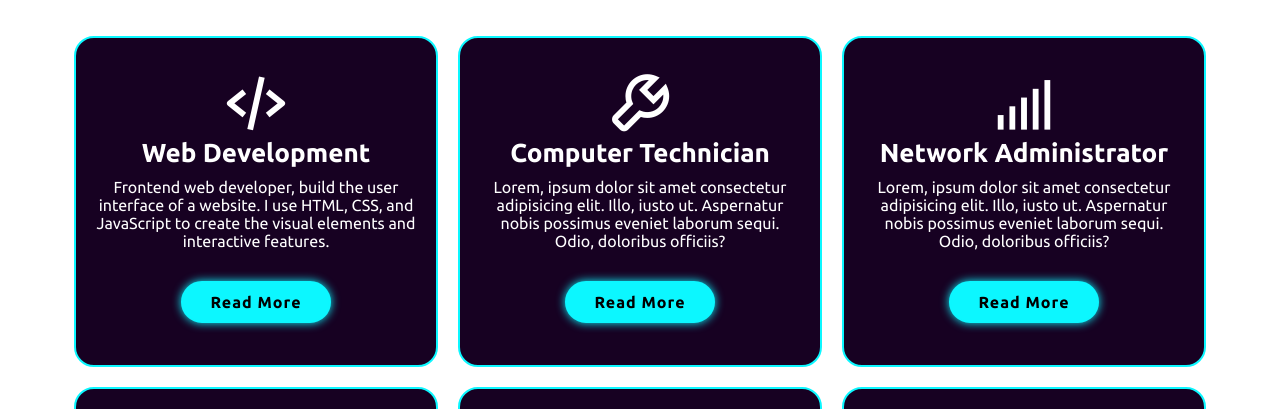
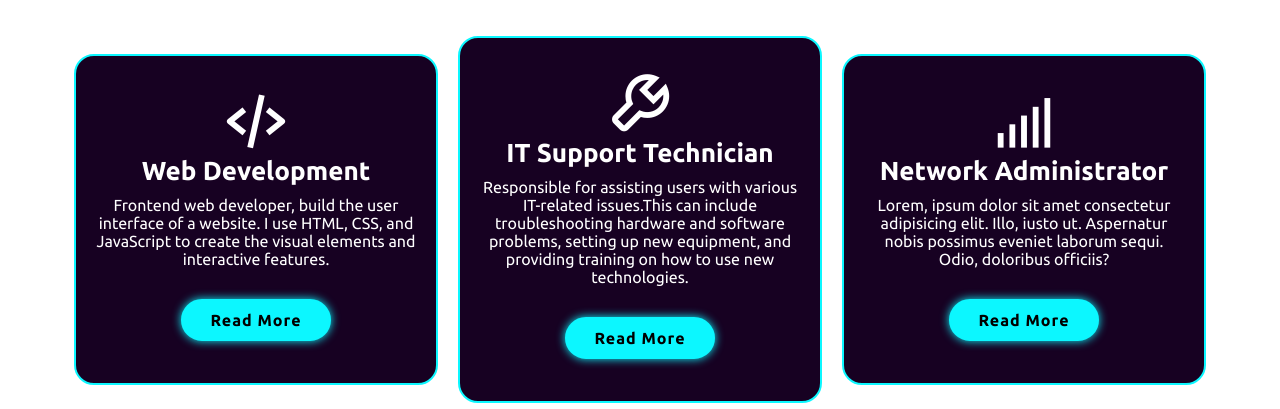
Before and after one commit to Kelvinnambale/portfolio-website, a plain HTML site: page index.html in a window 1280 px wide. Shown: the part 1580-1989 px from the top of the page. Drawn offline with nearby package versions, Linux system fonts and the light colour scheme.

Commit message:
update of skill section

```diff
--- a/index.html
+++ b/index.html
@@ -94,8 +94,9 @@
 
       <div class="skills-box">
         <i class='bx bx-wrench'></i>
-        <h3>Computer Technician</h3>
-        <p>Lorem, ipsum dolor sit amet consectetur adipisicing elit. Illo, iusto ut. Aspernatur nobis possimus eveniet laborum sequi. Odio, doloribus officiis?</p>
+        <h3>IT Support Technician</h3>
+        <p>Responsible for assisting users with various IT-related issues.This can include troubleshooting hardware and software
+	 problems, setting up new equipment, and providing training on how to use new technologies.</p>
         <div class="btn-box" id="btn_bx">
           <a href="#" class="btn">Read More</a>
         </div>
```
